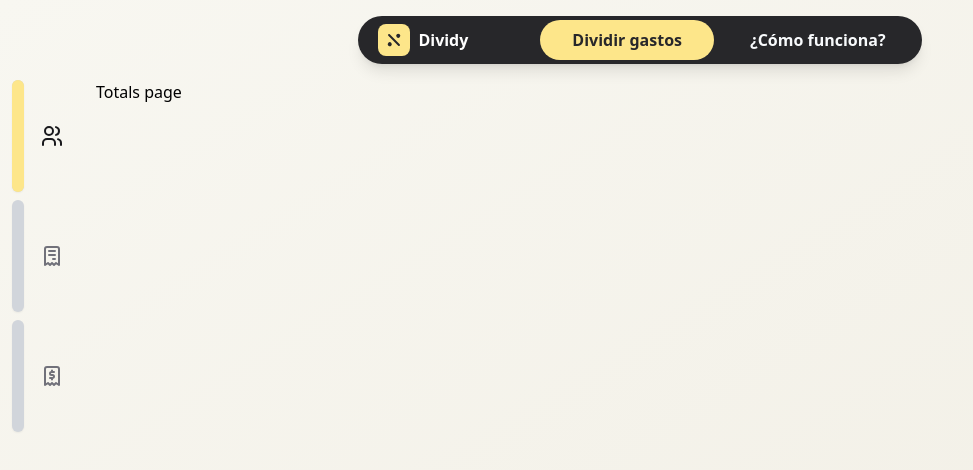
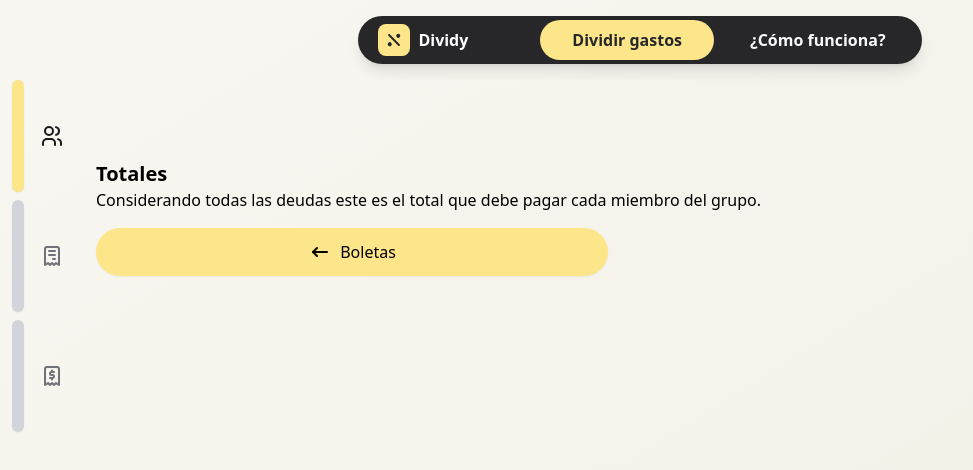
Before and after one commit to nicosmico/dividy-frontend, a React (Vite) app: page /split-bills/totals in a window 1280 px wide. Shown: the top 470 px of the page, without its empty margins (0-973 px from the left). Built offline with nearby package versions, Linux system fonts and the light colour scheme.

Commit message:
feat(TotalsPage): Create total summary

```diff
--- /dev/null
+++ b/src/features/split-bills/components/TotalSummary.tsx
@@ -0,0 +1,16 @@
+import { Member } from '../types/member';
+import { Summary } from '../types/totals';
+
+interface Props {
+  summary: Summary;
+  members: { [uuid: string]: Member };
+}
+export function TotalSummary({ summary, members }: Props) {
+  return (
+    <>
+      <p>{summary.uuid}</p>
+      <p>{members[summary.member].name}</p>
+      <p>{summary.bills.length}</p>
+    </>
+  );
+}
--- /dev/null
+++ b/src/features/split-bills/types/totals.ts
@@ -0,0 +1,10 @@
+import { Bill } from './bill';
+
+export interface Summary {
+  uuid: string;
+  member: string; // Member ID
+  bills: SummaryBill[]; // Bill with items to pay for
+}
+
+// Bill with FILTERED items, not the original bill
+export interface SummaryBill extends Bill {}
--- a/src/pages/split-bills/total/TotalsPage.tsx
+++ b/src/pages/split-bills/total/TotalsPage.tsx
@@ -1,7 +1,75 @@
+import { IconArrowNarrowLeft } from '@tabler/icons-react';
+import { useEffect, useState } from 'react';
+import { RoundedLink } from 'src/components/ui';
+import { TotalSummary } from 'src/features/split-bills/components/TotalSummary';
+import useBills from 'src/features/split-bills/hooks/useBills';
+import useMembers from 'src/features/split-bills/hooks/useMembers';
+import { Bill } from 'src/features/split-bills/types/bill';
+import { Summary } from 'src/features/split-bills/types/totals';
+
 export function TotalsPage() {
+  const { membersOrder, members } = useMembers();
+  const { billsOrder, bills } = useBills();
+  const [totalsSummary, setTotalsSummary] = useState<Summary[]>([]);
+
+  useEffect(() => {
+    // Group bills with items to pay by every member
+    const billsToPayByMember: {
+      [memberUuid: string]: { [billUuid: string]: Bill };
+    } = {};
+    billsOrder.forEach((billUuid) => {
+      const bill = bills[billUuid];
+      bill.items.forEach((item) => {
+        item.members.forEach((memberUuid) => {
+          billsToPayByMember[memberUuid] ??= {};
+          billsToPayByMember[memberUuid][billUuid] ??= { ...bill, items: [] };
+          billsToPayByMember[memberUuid][billUuid].items.push(item);
+        });
+      });
+    });
+
+    // Format as Summary object
+    const summary = Object.entries(billsToPayByMember).map(
+      ([memberUuid, billsToPay]) => ({
+        uuid: crypto.randomUUID(),
+        member: memberUuid,
+        bills: Object.values(billsToPay),
+      })
+    );
+    setTotalsSummary(summary);
+  }, [billsOrder, bills, members]);
+
   return (
     <>
-      <h1>Totals page</h1>
+      <div className='space-y-4 md:flex md:gap-4'>
+        <div className='w-full text-center md:pt-20 md:text-left'>
+          <h1 className='text-xl font-bold'>Totales</h1>
+          <p>
+            Considerando todas las deudas este es el total que debe pagar cada
+            miembro del grupo.
+          </p>
+          <div className='flex gap-2'>
+            <RoundedLink
+              to='../bills'
+              className='mt-4 w-full bg-amber-200 px-6 shadow-sm md:max-w-lg'
+            >
+              <IconArrowNarrowLeft></IconArrowNarrowLeft>
+              Boletas
+            </RoundedLink>
+          </div>
+
+          <ul className='w-full space-y-4'>
+            {totalsSummary.map((summary) => (
+              <li key={summary.uuid}>
+                <TotalSummary
+                  summary={summary}
+                  members={members}
+                ></TotalSummary>
+              </li>
+            ))}
+          </ul>
+        </div>
+      </div>
     </>
   );
 }
```
